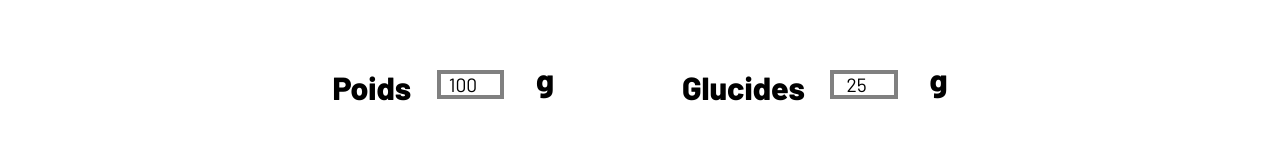
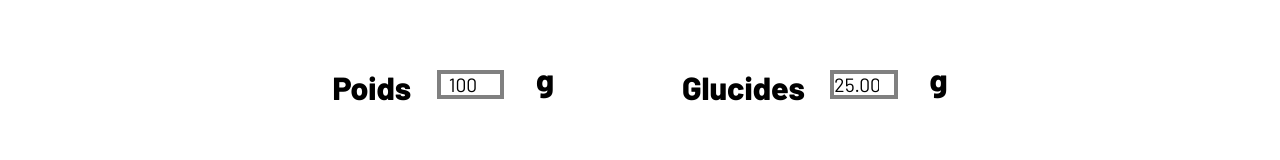
Before and after one commit to WildCodeSchool/Paris-0919-P2-Diabete, a React (Create React App) app in the folder ohmyg/: page / in a window 1280 px wide. Shown: the part 601-761 px from the top of the page. Built offline with nearby package versions, Linux system fonts and the light colour scheme.

Commit message:
added fonctionality on the validate buton
Co-authored-by: elgurml <52967442+Elgurml@users.noreply.github.com>

```diff
--- a/ohmyg/package.json
+++ b/ohmyg/package.json
@@ -3,8 +3,8 @@
   "version": "0.1.0",
   "private": true,
   "dependencies": {
+    "axios": "^0.19.0",
     "pure-react-carousel": "^1.23.2",
-    "axios": "^0.19.0",
     "react": "^16.10.2",
     "react-alice-carousel": "^1.16.0",
     "react-dom": "^16.10.2",
--- a/ohmyg/src/components/pages/calculation/CarbCalculation.js
+++ b/ohmyg/src/components/pages/calculation/CarbCalculation.js
@@ -11,10 +11,10 @@ class CarbCalculation extends React.Component {
         carb100g: 25,
         value:  100,
         carbRatio: 20,
-        galleryItems:
-            [].map((i) => <h2 key={i}>{i.name}<br />{i.carbRatio}g</h2>),
+        galleryItems: []
     }
 
+    // [].map((i) => <h2 key={i}>{i.name}<br />{i.carbRatio}g</h2>),
     newFood = () => {
         this.setState({name: this.props.newName})
         this.setState({carb100g: this.props.newCarbs})
@@ -53,7 +53,17 @@ class CarbCalculation extends React.Component {
         this.setState({value: event.target.value});
     }
 
+    handleClick = (event) => {
+        let objectName = this.state.name;
+        let objectCarbRatio = this.state.carbRatio
+        this.state.galleryItems.push({dish: objectName, dishCarb:objectCarbRatio})
+        console.log(this.state.galleryItems);
+
+    }
+
+
     render() {
+        let carbRatio = (this.state.carb100g*this.state.value/100).toFixed(2)
         return (
             <div className="range">
                 <div className='blockFoodWeight'>
@@ -87,7 +97,7 @@ class CarbCalculation extends React.Component {
                                 <input
                                     className="carbohydrate"
                                     type="number"
-                                    value={this.state.carb100g*this.state.value/100}
+                                    value={carbRatio}
                                 />
                                 <label> g</label>
                             </div>
@@ -96,7 +106,7 @@ class CarbCalculation extends React.Component {
                 </div>
 
                 <div className="carbButtons">
-                    <button className="valid-button">V</button>
+                    <button className="valid-button" onClick= {this.handleClick}>V</button>
                     <button className="delete-button">X</button>
                 </div>
 
```
